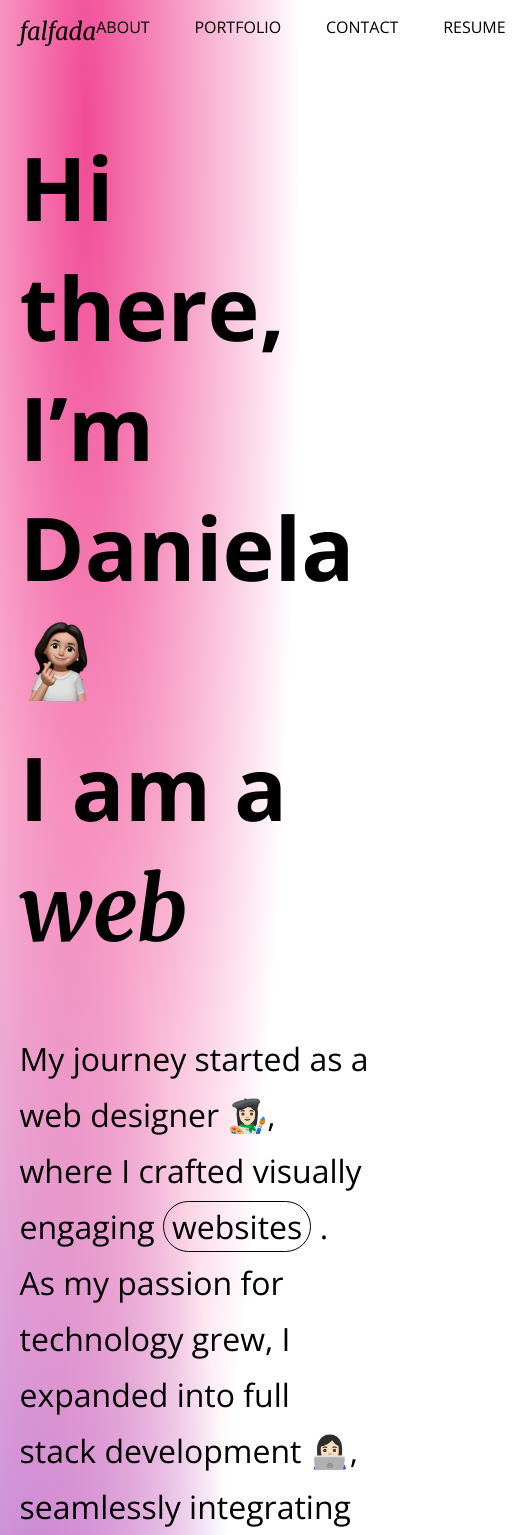
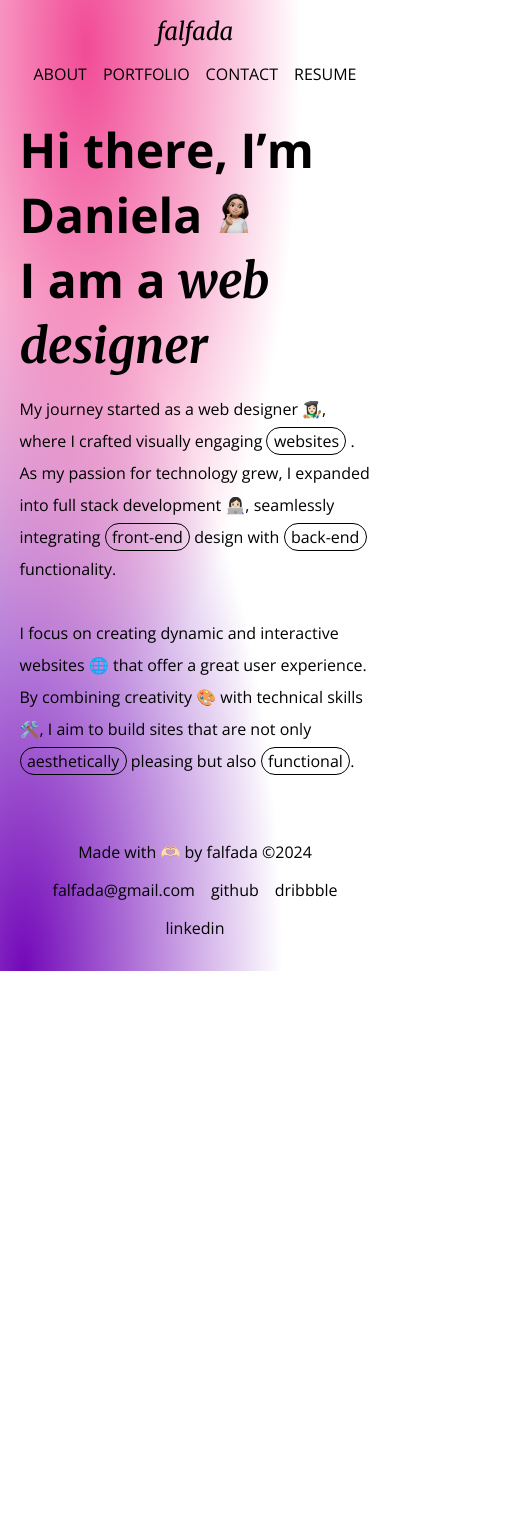
Before and after one commit to falfada/portfolio-falfada, a React (Vite) app: page / in a window 390 px wide. Shown: the top 1535 px of the page, 512 px wide, since content can reach past the window. After the commit the page ends 971 px from the top, so only its background shows below. Built offline with nearby package versions, Linux system fonts and the light colour scheme.

Commit message:
Added README file and responsive styles

```diff
--- a/src/App.scss
+++ b/src/App.scss
@@ -34,3 +34,8 @@ main{
   max-width: 1300px;
   margin: auto;
 }
+@media only screen and (max-width: 767px){
+  main{
+    margin: 1rem 0;
+  }
+}
--- a/src/scss/modules/Footer.scss
+++ b/src/scss/modules/Footer.scss
@@ -6,9 +6,11 @@ footer{
     .container{
         display: flex;
         justify-content: space-between;
+        flex-wrap: wrap;
         ul{
             display: flex;
             gap: 2rem;
+            flex-wrap: wrap;
             li{
                 a{
                     color: $black;
@@ -36,3 +38,21 @@ footer{
         }
     }
 }
+@media only screen and (max-width: 767px){
+    footer{
+        padding: 2rem 0;
+        .container{
+            ul{
+                width: 100%;
+                gap: 1rem;
+                margin-top: 1rem;
+                justify-content: center;
+            }
+            .footer-copyright{
+                width: 100%;
+                text-align: center;
+                color: $black;
+            }
+        }
+    }
+}
--- a/src/scss/modules/Header.scss
+++ b/src/scss/modules/Header.scss
@@ -6,6 +6,7 @@ header {
   .container {
     display: flex;
     justify-content: space-between;
+    flex-wrap: wrap;
 
     .logo {
       font-family: $serif-font;
@@ -73,3 +74,21 @@ header {
     }
   }
 }
+@media only screen and (max-width: 767px){
+  header{
+    .container{
+      .logo{
+        width: 100%;
+        text-align: center;
+      }
+    }
+  }
+  .nav{
+    width: 100%;
+    ul{
+      margin-top: 1rem;
+      gap: 1rem;
+      justify-content: center;
+    }
+  }
+}
--- a/src/scss/modules/Project.scss
+++ b/src/scss/modules/Project.scss
@@ -85,3 +85,28 @@
         color: $black;
     }
 }
+@media only screen and (max-width: 991px){
+   .project{
+    &-container{
+        display: flex;
+        flex-wrap: wrap;
+        margin-bottom: 1rem;
+    }
+    &-screenshot{
+        position: relative;
+        width: 100%;
+        height: auto;
+        order: 1;
+        opacity: 1;
+        margin-top: 1rem;
+    }
+    &-name{
+        padding-left: 0;
+        font-size: 2rem;
+        order: 0;
+    }
+    &-links{
+        opacity: 1;
+    }
+   }
+}
--- a/src/scss/pages/About.scss
+++ b/src/scss/pages/About.scss
@@ -20,3 +20,24 @@ p.text-about{
 img.avatar{
     width: 5rem;
 }
+
+@media only screen and (max-width: 991px){
+    h1.title-about{
+        font-size: 3rem;
+    }
+    img.avatar{
+        width: 2.5rem;
+    }
+    p.text-about{
+        font-size: 1rem;
+        line-height: 2rem;
+        .outline{
+            padding: .1rem .4rem;
+        }
+    }
+}
+@media only screen and (max-width: 767px){
+    h1.title-about{
+        padding-bottom: 1rem;
+    }
+}
--- a/src/scss/pages/Contact.scss
+++ b/src/scss/pages/Contact.scss
@@ -1,89 +1,107 @@
 @import "../variables";
-.contact{
-    &-container{
+.contact {
+  &-container {
     display: flex;
     justify-content: space-between;
-
+    flex-wrap: wrap;
   }
-    &-title{
+  &-title {
     width: 46%;
     font-family: $serif-font;
     font-style: italic;
     font-size: 8rem;
     line-height: 8rem;
   }
-    &-form{
+  &-form {
     width: 45%;
     display: grid;
     grid-template-columns: repeat(2, 1fr);
     gap: 1rem 2rem;
-        input{
+    input {
       width: 100%;
       appearance: none;
       outline: none;
       border: none;
       background: transparent;
       border-bottom: 1px solid $black;
-            padding: .4rem 0;
+      padding: 0.4rem 0;
       font-size: 1rem;
       font-family: $body-font;
-            transition: all .3s ease;
-            &::placeholder{
+      transition: all 0.3s ease;
+      &::placeholder {
         color: $black;
       }
-            &:focus{
+      &:focus {
         border-color: $purple;
       }
     }
-        textarea{
+    textarea {
       width: 100%;
       appearance: none;
       outline: none;
       border: none;
       background: transparent;
       border-bottom: 1px solid $black;
-            padding: .4rem 0;
+      padding: 0.4rem 0;
       font-size: 1rem;
       font-family: $body-font;
       resize: none;
-            transition: all .3s ease;
-            &::placeholder{
+      transition: all 0.3s ease;
+      &::placeholder {
         color: $black;
       }
-            &:focus{
+      &:focus {
         border-color: $purple;
       }
-
     }
-        div:nth-child(3){
+    div:nth-child(3) {
       grid-column: span 2;
     }
-        button{
+    button {
       grid-column: span 2;
       outline: none;
       border: none;
       border-radius: 4px;
       font-size: 1rem;
-            padding: .4rem;
+      padding: 0.4rem;
       background: $black;
       color: $white;
-            transition: all .3s ease;
+      transition: all 0.3s ease;
     }
-        p:last-child{
+    p:last-child {
       grid-column: span 2;
     }
-        .error{
+    .error {
       border-color: $red;
-            &-text{
-                font-size: .8rem;
-                margin-top: .4rem;
+      &-text {
+        font-size: 0.8rem;
+        margin-top: 0.4rem;
         color: $red;
       }
     }
-        .success-text{
-            font-size: .8rem;
+    .success-text {
+      font-size: 0.8rem;
       color: $green;
     }
-
   }
 }
+
+@media only screen and (max-width: 991px) {
+  .contact {
+    &-title {
+      font-size: 5rem;
+      line-height: 5rem;
+    }
+  }
+}
+@media only screen and (max-width: 767px){
+    .contact{
+        &-title{
+            width: 100%;
+        }
+        &-form{
+            width: 100%;
+            margin-top: 1rem;
+        }
+    }
+}
--- a/src/scss/pages/Resume.scss
+++ b/src/scss/pages/Resume.scss
@@ -35,3 +35,24 @@
     }
   }
 }
+@media only screen and (max-width: 991px) {
+  .resume{
+    height: auto;
+    &-title{
+      width: 100%;
+      font-size: 2rem;
+    }
+    &-container{
+      &:nth-child(2){
+        margin-top: 1rem;
+      }
+    }
+    &-content{
+      width: 100%;
+      position: relative;
+      left: 0;
+      opacity: 1;
+      margin-top: .2rem;
+    }
+  }
+}
```
Also changed, not shown: 1 other file (tests, documents, lock files or other folders). Lines whose indentation alone changed are shown as unchanged.
